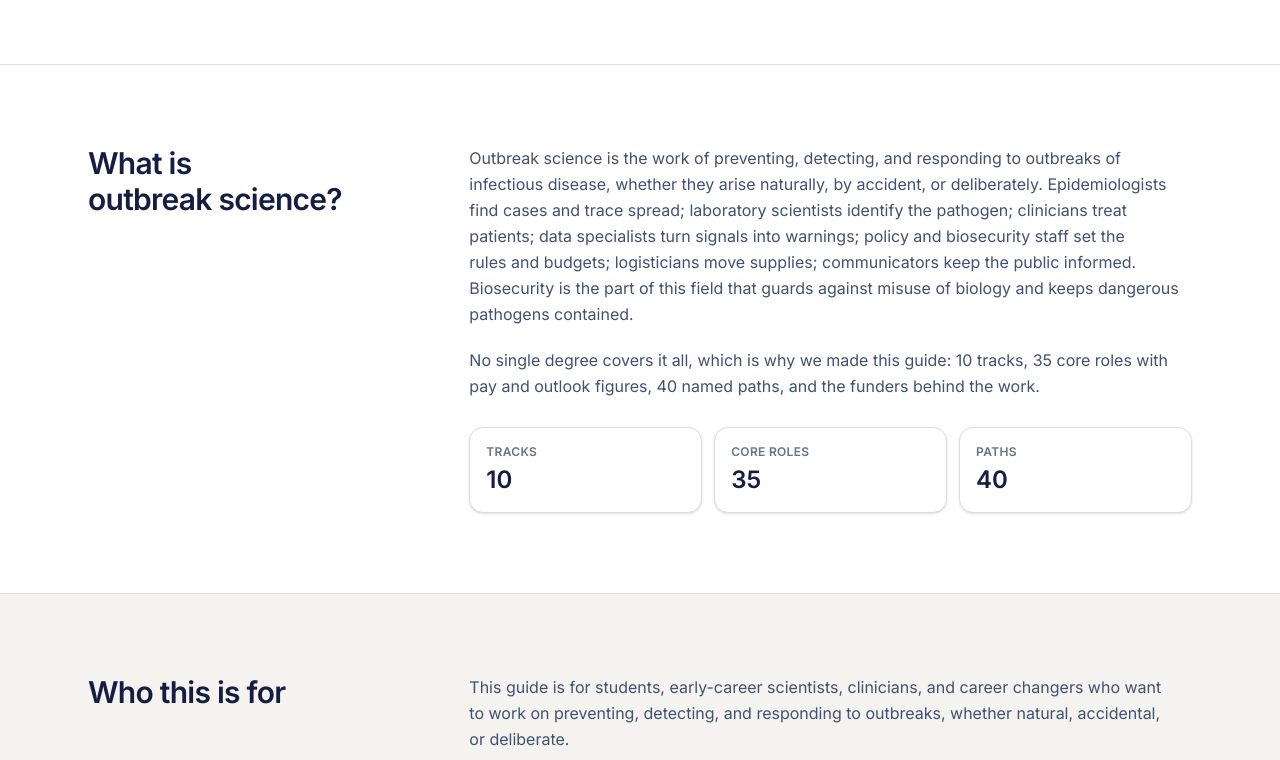
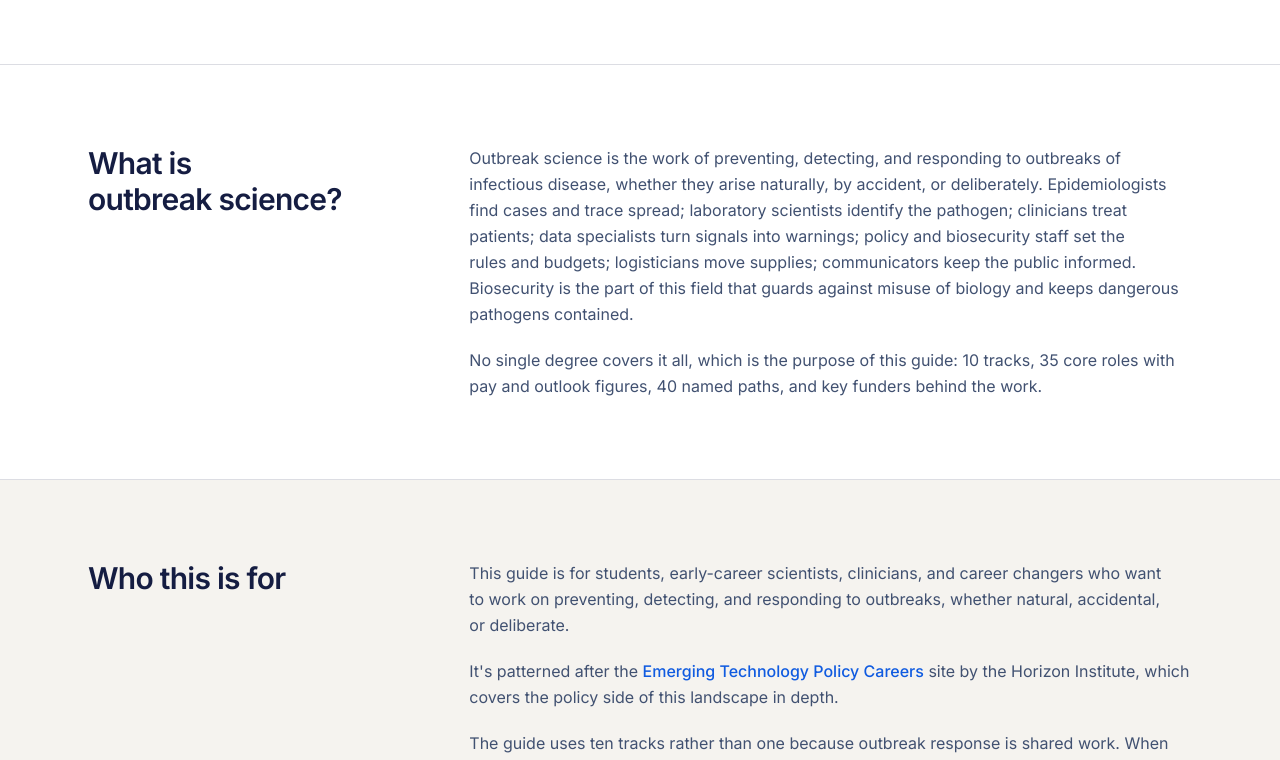
Before and after one commit to phagehunter/outbreak-science-careers, a Next.js app: page / in a window 1280 px wide. Shown: the part 1502-2262 px from the top of the page. Built offline with nearby package versions, Linux system fonts and the light colour scheme.

Commit message:
Update page.tsx

```diff
--- a/src/app/page.tsx
+++ b/src/app/page.tsx
@@ -38,7 +38,7 @@ export default function Home() {
               Outbreak science &amp; biosecurity
             </p>
             <h1 className="max-w-3xl font-heading text-4xl leading-[1.1] font-semibold tracking-tight text-foreground sm:text-5xl lg:text-6xl">
-              Career paths in preventing, detecting, and responding to outbreaks
+              Pathways in preventing, detecting, and responding to outbreaks
             </h1>
             <p className="mt-6 max-w-2xl text-lg leading-relaxed text-ink">
               Welcome! Outbreak science draws on more disciplines than most fields.
@@ -94,24 +94,10 @@ export default function Home() {
                 against misuse of biology and keeps dangerous pathogens contained.
               </p>
               <p>
-                No single degree covers it all, which is why we made this guide: {categories.length} tracks,{" "}
+                No single degree covers it all, which is the purpose of this guide: {categories.length} tracks,{" "}
                 {roles.length} core roles with pay and outlook figures, {routesData.routes.length} named paths,
-                and the funders behind the work.
+                and key funders behind the work.
               </p>
-              <dl className="grid grid-cols-3 gap-3 pt-2">
-                <div className="rounded-xl border border-border bg-card p-4 shadow-sm">
-                  <dt className="text-xs font-semibold tracking-wide text-muted-foreground uppercase">Tracks</dt>
-                  <dd className="mt-1 font-heading text-2xl font-semibold text-foreground">{categories.length}</dd>
-                </div>
-                <div className="rounded-xl border border-border bg-card p-4 shadow-sm">
-                  <dt className="text-xs font-semibold tracking-wide text-muted-foreground uppercase">Core roles</dt>
-                  <dd className="mt-1 font-heading text-2xl font-semibold text-foreground">{roles.length}</dd>
-                </div>
-                <div className="rounded-xl border border-border bg-card p-4 shadow-sm">
-                  <dt className="text-xs font-semibold tracking-wide text-muted-foreground uppercase">Paths</dt>
-                  <dd className="mt-1 font-heading text-2xl font-semibold text-foreground">{routesData.routes.length}</dd>
-                </div>
-              </dl>
             </div>
           </div>
         </section>
```
